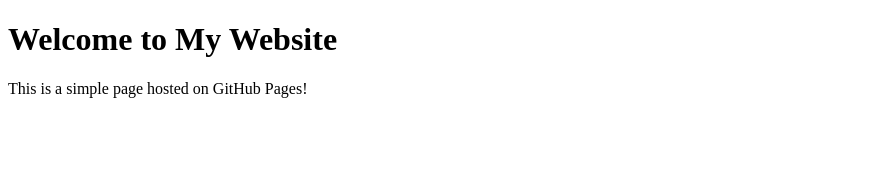
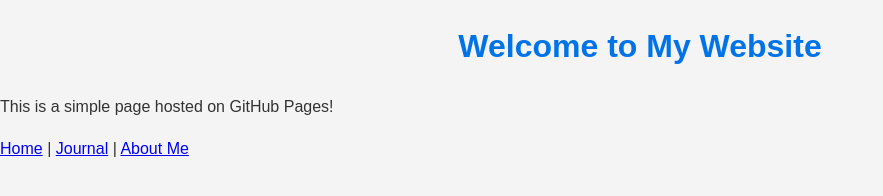
Before and after one commit to luffi101/my-website, a plain HTML site: page index.html in a window 1280 px wide. Shown: the whole page, without its empty margins (0-883 px from the left). Drawn offline with Linux system fonts and the light colour scheme.

Commit message:
update website 1

```diff
--- a/index.html
+++ b/index.html
@@ -4,9 +4,16 @@
     <meta charset="UTF-8">
     <meta name="viewport" content="width=device-width, initial-scale=1.0">
     <title>My Website</title>
+    <link rel="stylesheet" href="style.css">
+
 </head>
 <body>
     <h1>Welcome to My Website</h1>
     <p>This is a simple page hosted on GitHub Pages!</p>
+    <nav>
+        <a href="index.html">Home</a> |
+        <a href="journal.html">Journal</a> |
+        <a href="about.html">About Me</a>
+    </nav>
 </body>
 </html>
--- /dev/null
+++ b/style.css
@@ -0,0 +1,12 @@
+body {
+    font-family: Arial, sans-serif;
+    line-height: 1.6;
+    margin: 0;
+    padding: 0;
+    background-color: #f4f4f4;
+    color: #333;
+}
+h1 {
+    text-align: center;
+    color: #0073e6;
+}
```
